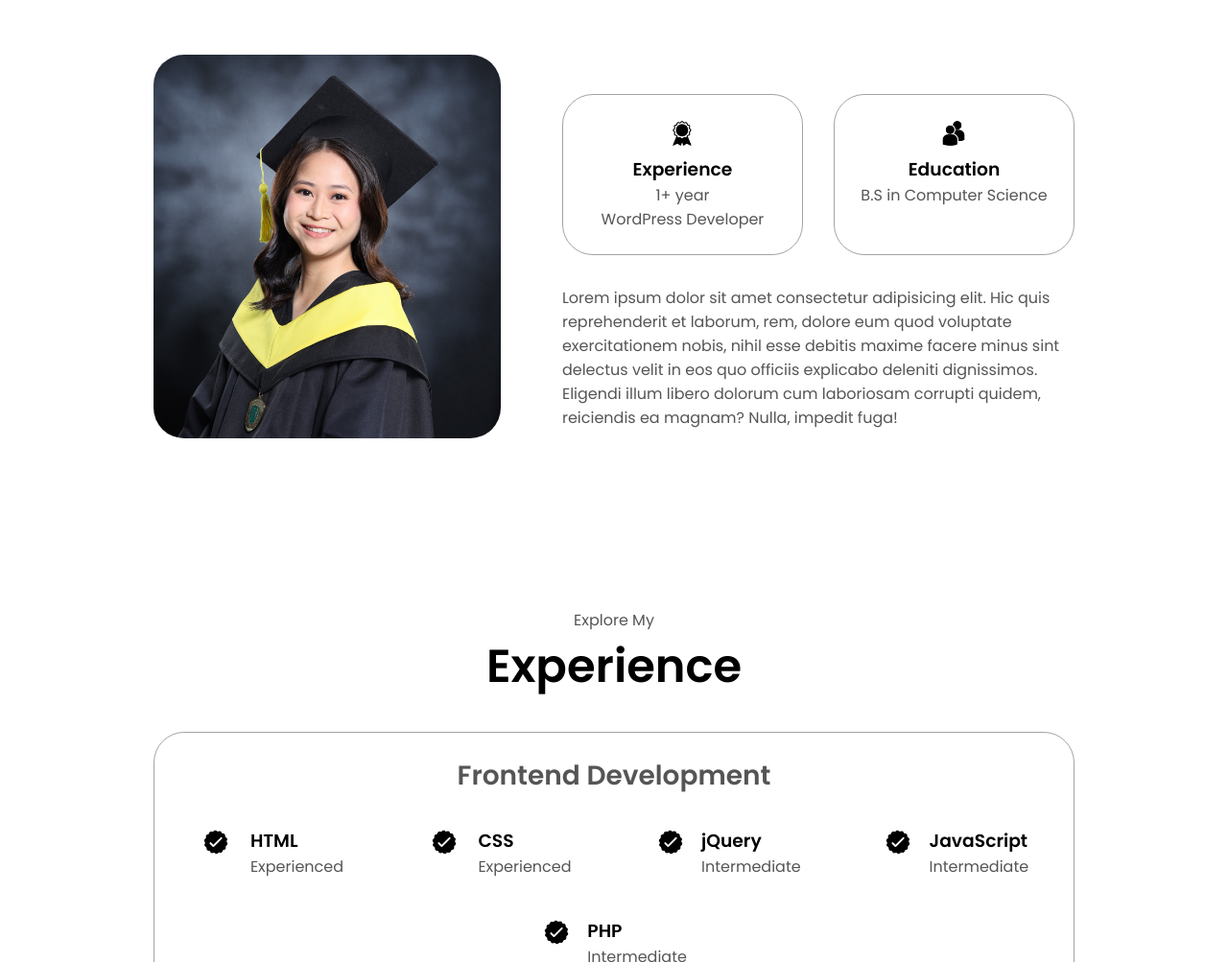
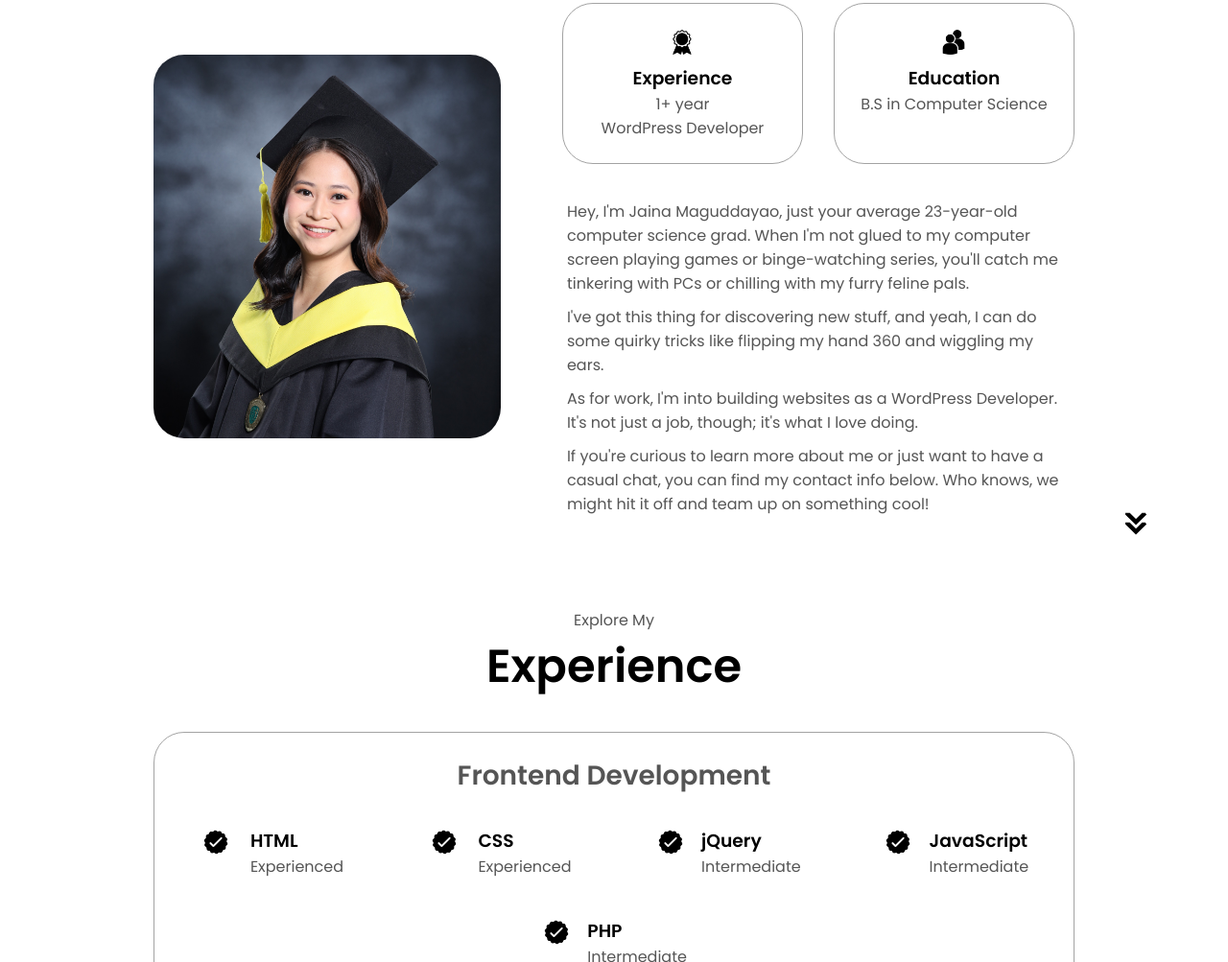
Before and after one commit to jnmgdy/jainamaguddayao, a plain HTML site: page index.html in a window 1280 px wide. Shown: the part 1062-2065 px from the top of the page at 96% size. Drawn offline with Linux system fonts and the light colour scheme.

Commit message:
initial commit

```diff
--- a/index.html
+++ b/index.html
@@ -54,9 +54,10 @@
         >
           Download CV
         </button>
-        <button class="btn btn-color-1" onclick="location.href='./#contact'">
+        <button class="btn btn-color-1" onclick="window.location.href='#contact'">
           Contact Info
-        </button>
+      </button>
+
       </div>
       <div id="socials-container">
         <a href="https://www.linkedin.com/in/jainamaguddayao/" target="_blank">
@@ -109,17 +110,20 @@
           </div>
         </div>
         <div class="text-container">
-          <p>
-            Lorem ipsum dolor sit amet consectetur adipisicing elit. Hic quis
-            reprehenderit et laborum, rem, dolore eum quod voluptate
-            exercitationem nobis, nihil esse debitis maxime facere minus sint
-            delectus velit in eos quo officiis explicabo deleniti dignissimos.
-            Eligendi illum libero dolorum cum laboriosam corrupti quidem,
-            reiciendis ea magnam? Nulla, impedit fuga!
-          </p>
+          <p id="intro">Hey, I'm Jaina Maguddayao, just your average 23-year-old computer science grad. When I'm not glued to my computer screen playing games or binge-watching series, you'll catch me tinkering with PCs or chilling with my furry feline pals.</p>
+          <p id="intro">I've got this thing for discovering new stuff, and yeah, I can do some quirky tricks like flipping my hand 360 and wiggling my ears.</p>
+          <p id="intro">As for work, I'm into building websites as a WordPress Developer. It's not just a job, though; it's what I love doing.</p>
+          <p id="intro">If you're curious to learn more about me or just want to have a casual chat, you can find my contact info below. Who knows, we might hit it off and team up on something cool!</p>
         </div>
       </div>
     </div>
+    <a href="#experience">
+      <img
+        src="./assets/arrow.png"
+        alt="Arrow icon"
+        class="icon arrow"
+      />
+    </a>
   </section>
   <section id="experience">
     <p class="section__text__p1">Explore My</p>
@@ -188,6 +192,13 @@
         </div>
       </div>
     </div>
+    <a href="#projects">
+      <img
+        src="./assets/arrow.png"
+        alt="Arrow icon"
+        class="icon arrow"
+      />
+    </a>
   </section>
   <section id="projects">
     <p class="section__text__p1">Browse My Recent</p>
@@ -250,6 +261,13 @@
         </div>
       </div>
     </div>
+    <a href="#contact">
+      <img
+        src="./assets/arrow.png"
+        alt="Arrow icon"
+        class="icon arrow"
+      />
+    </a>
   </section>
   <section id="contact">
     <p class="section__text__p1">Get in Touch</p>
--- a/style.css
+++ b/style.css
@@ -56,6 +56,10 @@ a:hover {
   text-decoration: underline;
   text-underline-offset: 1rem;
   text-decoration-color: rgb(181, 181, 181);
+}
+
+#intro{
+  padding: 5px;
 }
 
 .logo {
```
